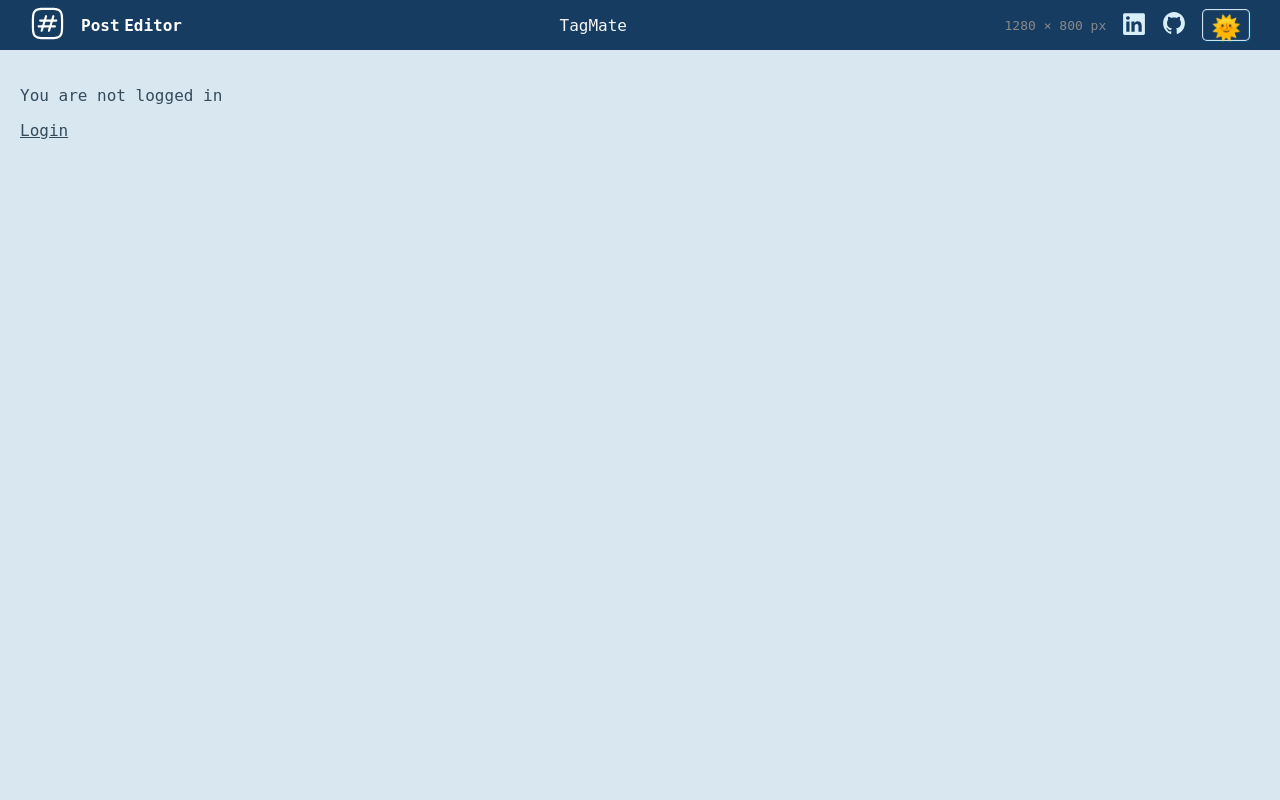
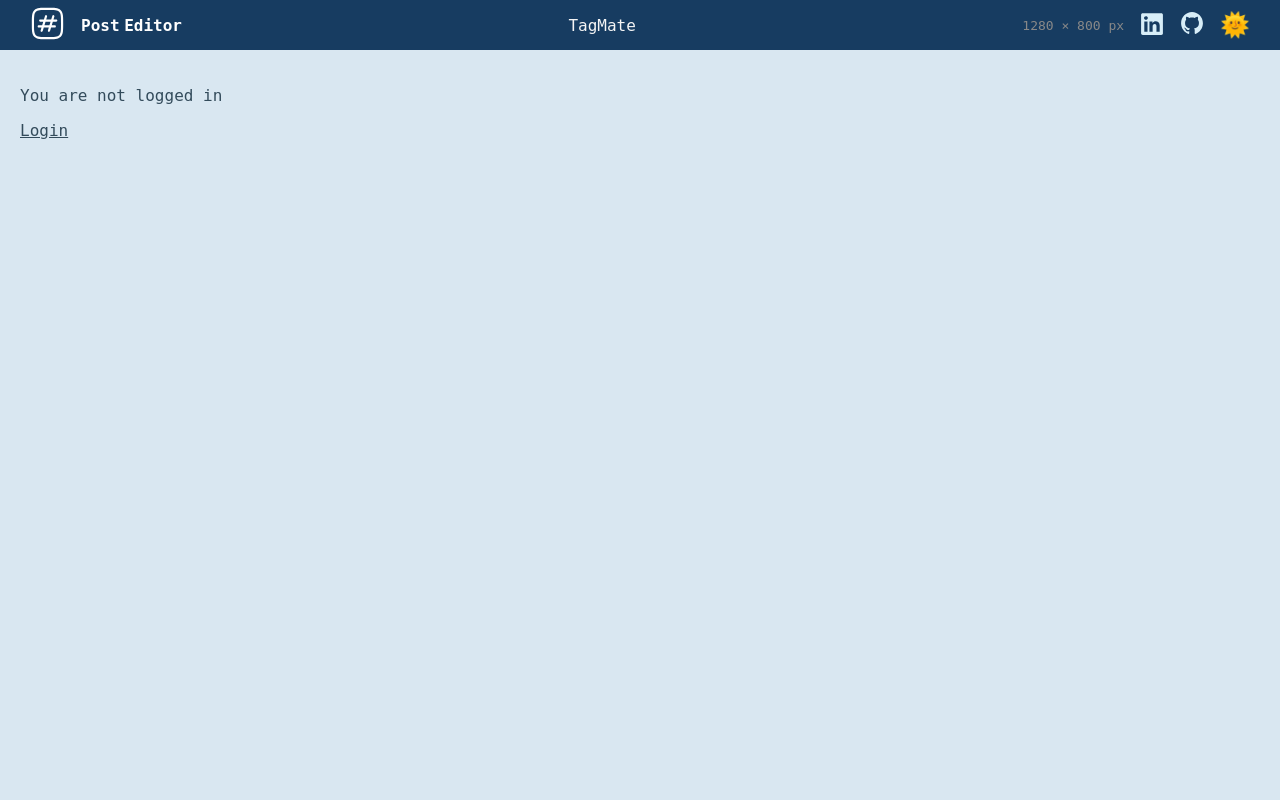
Before and after one commit to serious-pavel/tagmate, a Django app: page / in a window 1280 px wide. Run offline with Django 5.2, Linux system fonts and the light colour scheme; some web fonts are replaced.

Commit message:
stylised toggle-theme-btn, styles moved to CSS

```diff
--- a/app/static/css/custom_style.css
+++ b/app/static/css/custom_style.css
@@ -94,3 +94,14 @@ body {
 img.rounded {
   border-radius: 50%;
 }
+
+#themeToggleBtn {
+  background: transparent;
+  border: none;
+  padding: 0;
+  box-shadow: none;
+}
+
+#themeLabel {
+  font-size: 1.5rem;
+}
--- a/app/templates/base.html
+++ b/app/templates/base.html
@@ -40,8 +40,8 @@
   TagMate
   <div class="header-right">
     <div class="theme-toggle">
-      <button id="themeToggleBtn" aria-label="Toggle theme" style="background: transparent; border: none;">
-        <span id="themeLabel" style="font-size: x-large;">🌞</span>
+      <button id="themeToggleBtn" aria-label="Toggle theme">
+        <span id="themeLabel">🌞</span>
       </button>
     </div>
     {% block header-filter %}
```
